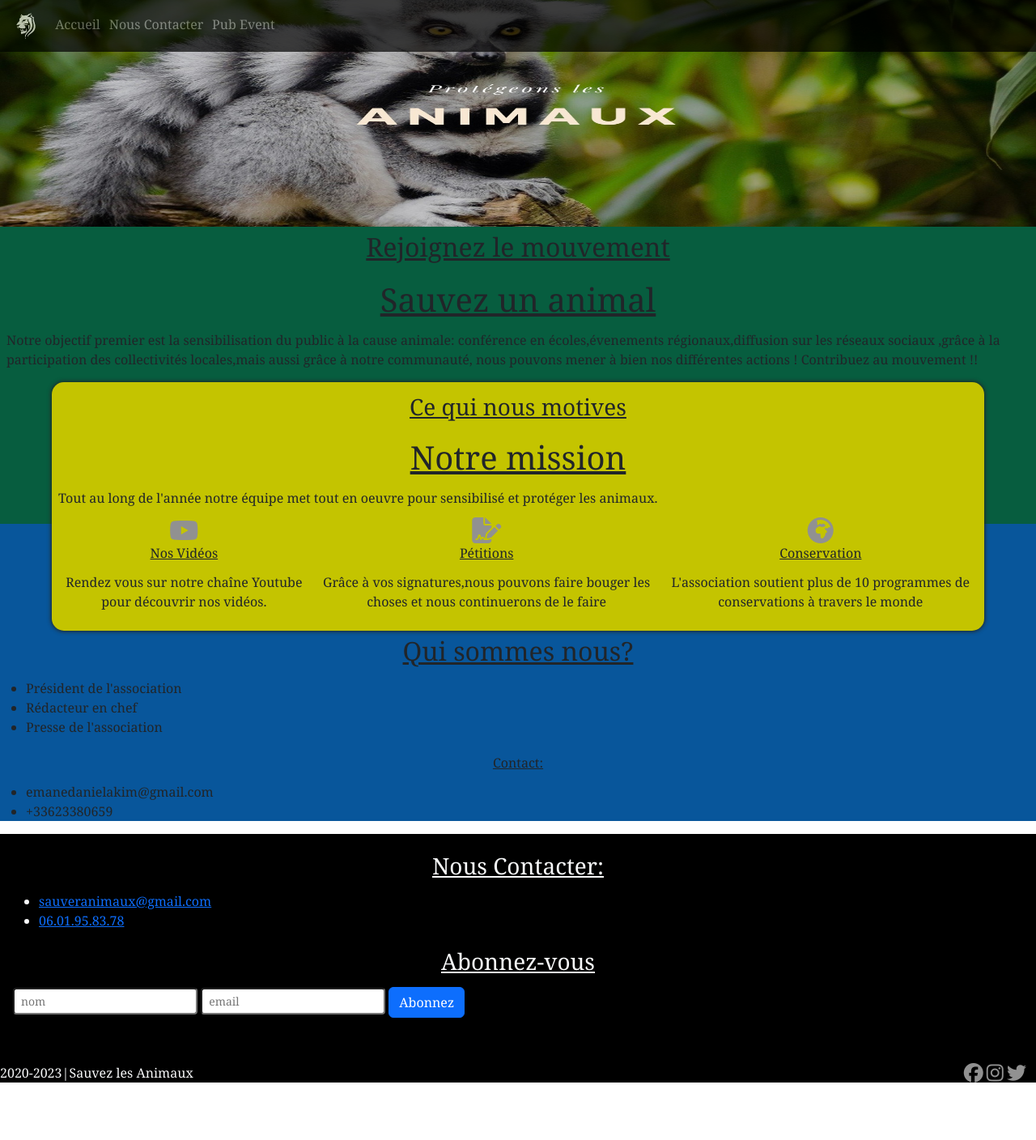
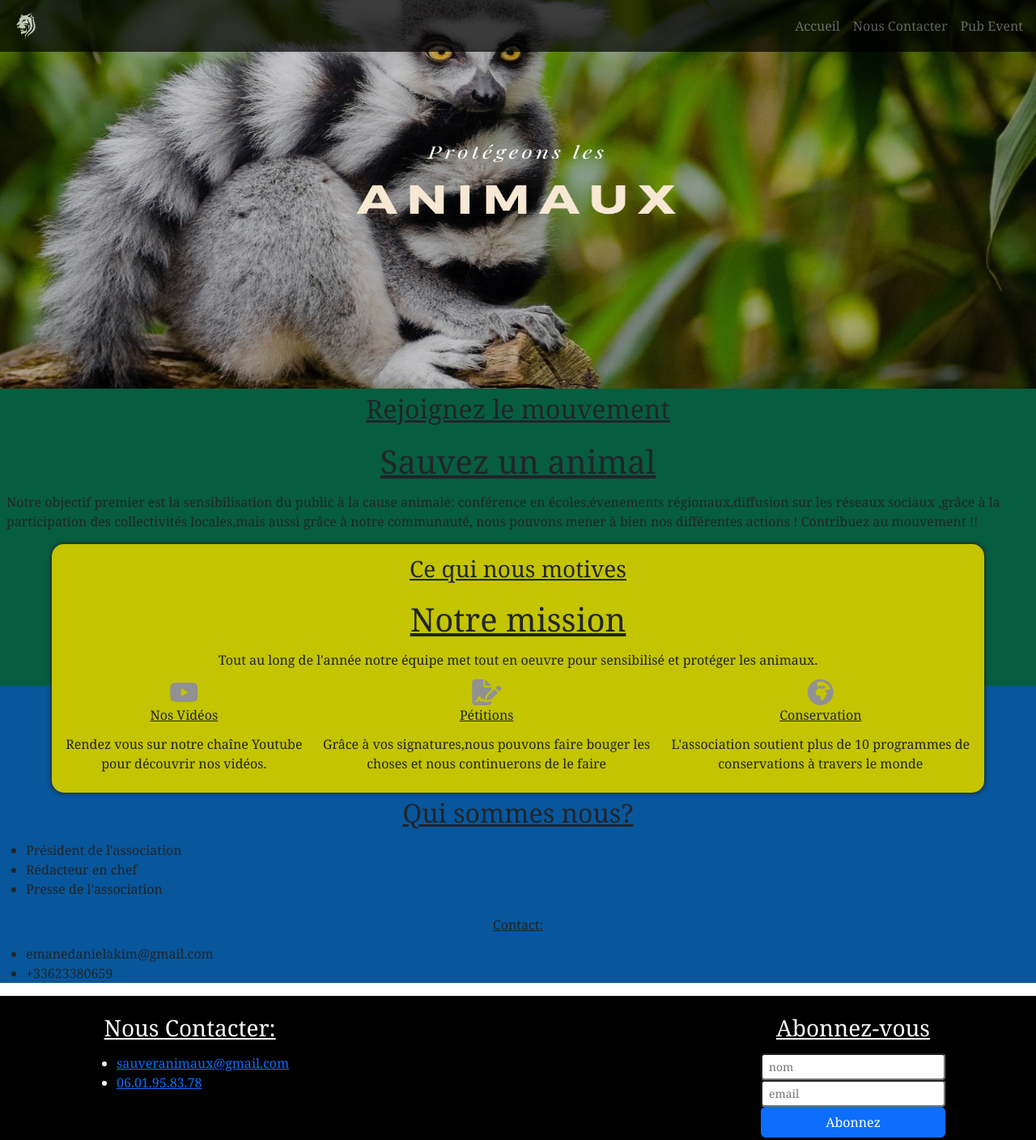
Before and after one commit to DanielAkim2000/Site-avce, a plain HTML site: page index.html in a window 1280 px wide. Shown: the top 1408 px of the page at 81% size. Before the commit the page ends 1337 px from the top, so only its background shows below. Drawn offline with nearby package versions, Linux system fonts and the light colour scheme.

Commit message:
Fin de la stylisation pour la page index

```diff
--- a/index.html
+++ b/index.html
@@ -18,11 +18,14 @@
 <body>
     <div id="contenu">
         <header>
-                <nav class="">
+                <nav class="balisenav">
                     <img id="logo" src="Logo.png" alt="logo">
-                    <a href="index.html">Accueil</a>
-                    <a style="margin-left:0.4rem;margin-right: 0.4rem;" href="#nouscontacter">Nous Contacter</a>
-                    <a href="pub.html">Pub Event</a>
+                    <div class="navbarheader">
+                        <a href="index.html">Accueil</a>
+                        <a href="#nouscontacter">Nous Contacter</a>
+                        <a href="pub.html">Pub Event</a>
+                    </div>
+
                 </nav>
         </header>
         <main>
@@ -41,7 +44,7 @@
                 <section class="divjaune">
                     <h3>Ce qui nous motives</h3>
                     <h1>Notre mission</h1>
-                    <p class="">Tout au long de l'année notre équipe met tout en oeuvre pour sensibilisé
+                    <p class="textacentrer">Tout au long de l'année notre équipe met tout en oeuvre pour sensibilisé
                     et protéger les animaux.
                     </p>
                     <div class="d-flex text-center">
@@ -99,7 +102,7 @@
                         <li><a href="tel:+33601958378">06.01.95.83.78</a></li>
                     </ul>
                 </div>
-                <div>
+                <div class="divabonnezvous">
                     <h3>Abonnez-vous</h3>
                     <input type="text" class="form-control-sm" placeholder="nom">
                     <input type="email" class="form-control-sm" placeholder="email">
--- a/style.css
+++ b/style.css
@@ -1,6 +1,7 @@
 #image1{
     width: 100vw;
-    height: 35vh;
+    height: 25vh;
+    margin: 0;
 }
 
 #logo{
@@ -17,9 +18,9 @@ header{
 
 header a{
     text-decoration: none;
-    padding: 0.009rem;
     color: gray;
-    width: 100%;
+    padding-right: 0.5rem;
+
 }
 
 nav{
@@ -55,6 +56,7 @@ h1,h2,h3,h6{
 
 body{
     font-family: Georgia, 'Times New Roman', Times, serif;
+    height: 100%;
 
 }
 
@@ -72,7 +74,61 @@ header a:hover{
 
 #contenu{
     flex-direction: column;
+    display: flex;
 }
-@media screen and (m) {
+
+.navbarheader{
+    display: flex;
+    flex-direction: row;
+    justify-content: flex-end;
+    flex-wrap:nowrap;
+    width: 100%;
+    align-items: center;
+}
+
+.balisenav{
+    display: flex;
+    flex-direction: row;
+    justify-content: flex-start;
+}
+
+@media screen and (min-width:500px) {
+    #image1{
+        height: 35vh;
+    }
+}
+
+@media screen and (min-width:850px) {
+    #image1{
+        height: 40vh;
+    }
+}
+
+@media screen and (min-width:1000px) {
+    #image1{
+        height: 60vh;
+    }
+
+    header a{
+        padding-right: 1rem;
+    }
+    .textacentrer{
+        text-align: center;
+    }
+
+    .divfooter{
+        flex-direction: row;
+        display: flex;
+        justify-content:space-between;
+        padding-left: 7rem;
+        padding-right: 7rem;
+    }
+
+    .divabonnezvous{
+        display: flex;
+        flex-direction: column;
+        justify-content:center;
+        align-items: normal;
+    }
 
 }
```
Also changed, not shown: 1 other file.
